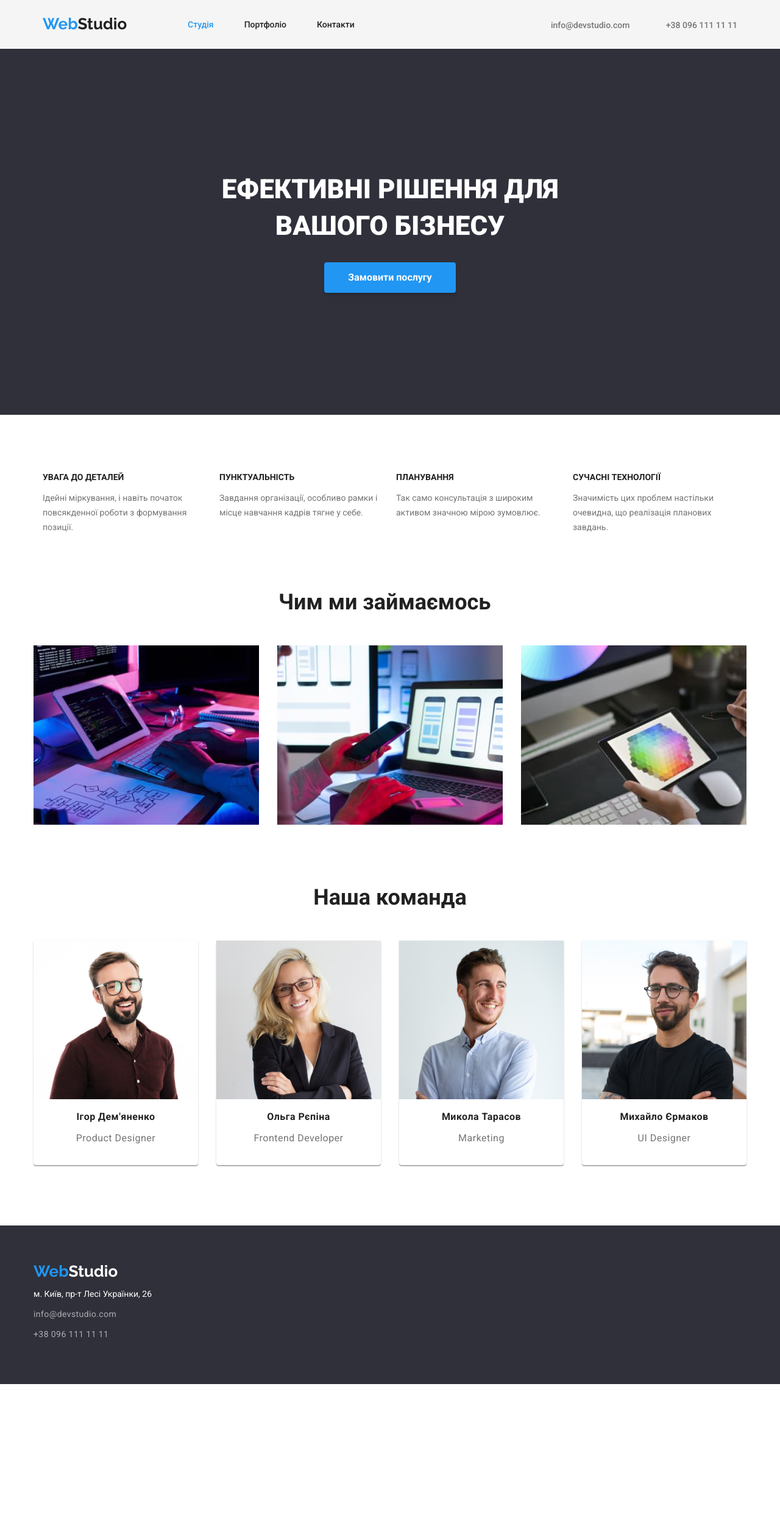
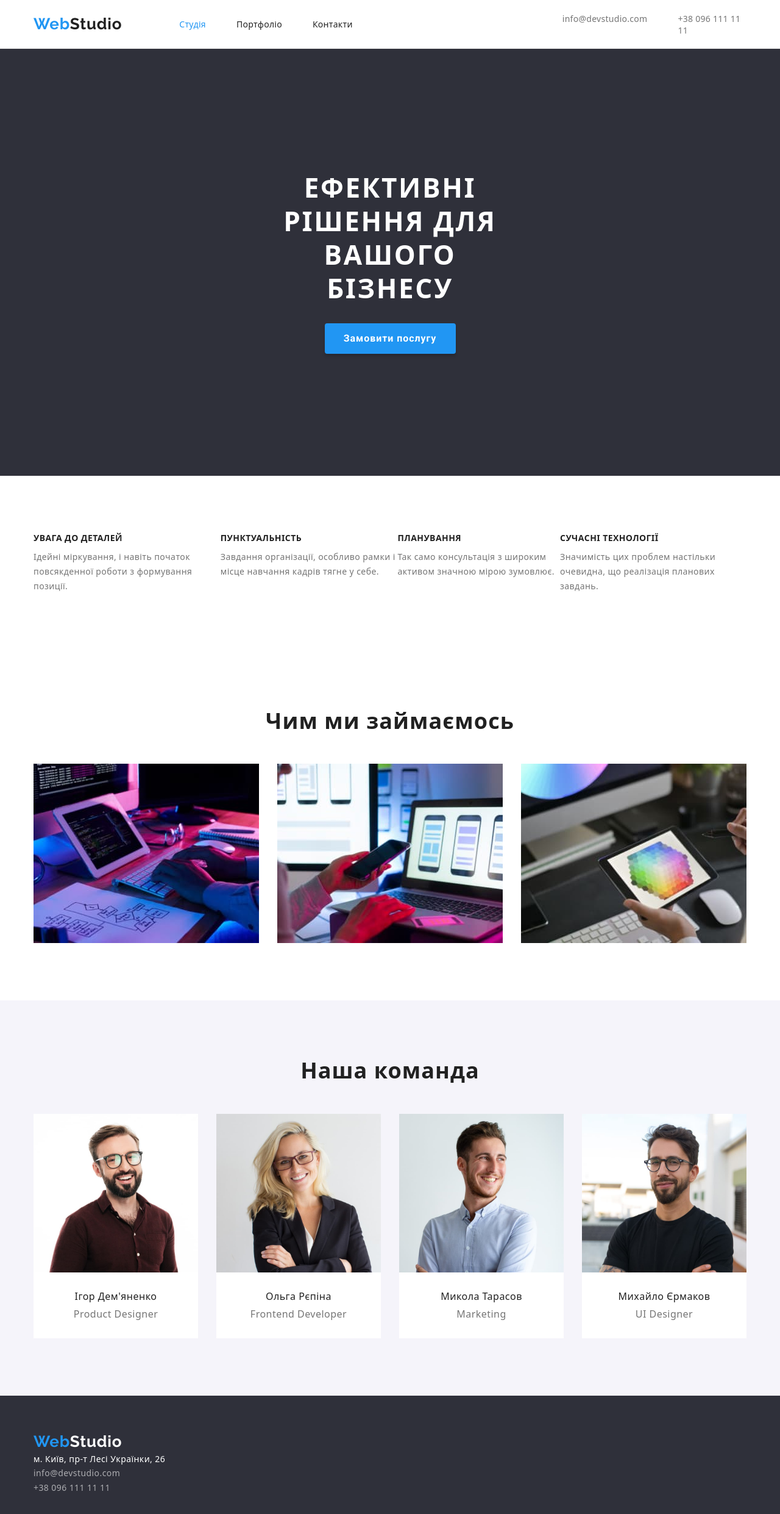
Before and after one commit to Hat1k0/-goit-markup-hw-03, a plain HTML site: page index.html in a window 1280 px wide. Shown: the whole page at 61% size. Before the commit the page ends 2269 px from the top, so only its background shows below. Drawn offline with nearby package versions, Linux system fonts and the light colour scheme.

Commit message:
Add files via upload

```diff
--- a/css/styles.css
+++ b/css/styles.css
@@ -4,63 +4,70 @@ body {
   padding: 0;
   color: #000;
 }
+h1,h2,h3,h4,h5,p,ul {
+  margin: 0;
+  padding: 0;
+}
+img {
+  display: block;
+  max-width: 100%;
+  height: auto;
+}
+.section{
+  padding: 94px 0px 94px 0px;
+  width: 100%;
+}
+.container{
+
+  margin-left: auto;
+  margin-right: auto;
+  width: 1200px;
+  padding: 0px 15px 0px 15px;
+  box-sizing: border-box;
+
+}
+
 :root {
   --accent-color: #2196f3;
   --secondary-accent-color: #188ce8;
   --primary-white-color: #fff;
   --dark-background: #2f303a;
-  --light-background: #f5f5f5;
   --text-font: "Roboto", sans-serif;
   --logo-font: "Raleway", sans-serif;
   --logo-font-size: 26px;
   --project-title-size: 18px;
   --project-discription-size: 16px;
   --primary-font-size: 14px;
+  --hero-font-weight: 900;
   --bold-font-weight: 700;
   --medium-font-weight: 500;
-  --regular-font-weight: 400;
-  --hero-font-weight: 900;
   --title-text-color: #212121;
   --secondary-text-color: #757575;
-  --footer-text-color: #fff9;
+
+  --regular-font-weight: 400;
 }
 /* !!! ------------------------------------- !!!*/
 /* !!! ------------------ HEADER------------------- !!!*/
 /* !!! ------------------------------------- !!!*/
-
 .header {
-  display: block;
-  background-color: var(--light-background);
-  width: 100%;
-  height: 80px;
+  display: flex;
+  background-color: #fff;
+  border-bottom: 1px solid #ececec;
 }
-.head-block {
+.head-flex{
+    align-items: center;
   display: flex;
-  width: 1170px;
-  height: 80px;
-  margin-left: auto;
-  margin-right: auto;
-  align-items: center;
-  justify-content: center;
-  padding: 0px 15px;
-
-  /* border: 2px solid red; */
 }
 /* !!! ------------------ LOGO ------------------ !!! */
 .head-logo {
-  margin: 0;
-  width: 145px;
-  height: 31px;
-
-  /* --------- */
   font-family: var(--logo-font);
-  font-style: normal;
   font-weight: var(--bold-font-weight);
   font-size: var(--logo-font-size);
   color: var(--title-text-color);
   text-decoration: none;
   list-style: none;
-  letter-spacing: 3%;
+  letter-spacing: 0.03em;
+  margin-right: 94px;
 }
 .span-logo {
   color: var(--accent-color);
@@ -69,142 +76,109 @@ body {
   color: var(--primary-white-color);
 }
 /* !!! ------------------ NAV ------------------ !!! */
+.nav {
+ margin-right: 344px;
+ padding-top: 32px;
+ padding-bottom: 32px;
+}
 
-.nav {
-  display: flex;
-  align-items: center;
-  margin: 0px;
-}
-.nav-ul {
-  display: flex;
-  width: 281px;
-  height: 16px;
-  margin-left: 93px;
-  padding: 0;
-}
 .nav-link {
   text-decoration: none;
   color: var(--title-text-color);
 }
-.activity {
-  color: var(--accent-color);
-}
-.nav-link:hover {
+
+.nav-link:hover,.nav-link:focus {
   color: var(--accent-color);
 }
 .nav-ul {
+  display: flex;
   list-style: none;
 }
+.nav-list-item {
 
-.nav-list-item {
   text-decoration: none;
-  font-family: var(--text-font);
-  font-style: normal;
   font-weight: var(--medium-font-weight);
   font-size: var(--primary-font-size);
-  line-height: 16px;
-  letter-spacing: 2%;
+  line-height: 1.1;
+  letter-spacing: 0.02em;
 }
-.nav-list-item:not(:last-child) {
+.nav-list-item:not(:last-child){
   margin-right: 50px;
+}
+.activity {
+  color: var(--accent-color);
 }
 /* !!! ------------------ CONTACTS ------------------ !!! */
 .head-contacts {
   display: flex;
-  justify-content: space-between;
-  width: 306px;
-  height: 18px;
+  margin: 0;
   padding: 0;
-  margin-left: auto;
   list-style: none;
 }
-.head-list-item-contacts:last-child {
-  margin-left: 50px;
+.head-list-item-contacts:not(:last-child){
+  margin-right: 50px;
 }
 .head-contacts-link {
   text-decoration: none;
   color: var(--title-text-color);
 }
-.head-contacts-link:hover {
+.head-contacts-link:hover,.head-contacts-link:focus {
   color: var(--accent-color);
 }
 .head-contacts-link {
   color: var(--secondary-text-color);
   text-decoration: none;
-  font-family: "Roboto";
-  font-style: normal;
   font-weight: var(--medium-font-weight);
   font-size: var(--primary-font-size);
-  line-height: 16px;
-  letter-spacing: 2%;
+  line-height: 1.1;
+  letter-spacing: 0.02em;
 }
-.head-contacts-link:hover {
+.head-contacts-link:hover, .head-contacts-link:focus {
   color: var(--accent-color);
-}
-.contacts-mail {
-  width: 135px;
-  height: 16px;
-}
-.contacts-tel {
-  width: 122px;
-  height: 16px;
 }
 
 /* !!! ------------------ MAIN ------------------ !!!*/
-.main {
-  color: --light-background;
+.main{
+  width: 100%;
 }
 /* !!! ------------------ MAIN-HEAD(STUDIO) ------------------ !!!*/
-.main-head {
-  display: flex;
-  flex-direction: column;
-  justify-content: center;
+
+.main-first-block{
+
+  text-align: center;
   width: 100%;
-  height: 600px;
+  background-color: var(--dark-background);
+  padding: 200px  452px 200px 452px;
 
-  background-color: var(--dark-background);
 }
 .head-title {
+  margin-right: auto;
   margin-left: auto;
-  margin-right: auto;
-  margin-bottom: 30px;
-  margin-top: 0px;
-
-  width: 696px;
-  height: 120px;
   color: var(--primary-white-color);
-  font-family: "Roboto";
-  font-style: normal;
-  font-weight: var(--hero-font-weight);
+  font-weight: 900;
   font-size: 44px;
-  line-height: 60px;
-  text-align: center;
-  letter-spacing: 6%;
+  line-height: 1.25;
+  letter-spacing: 0.06em;
   text-transform: uppercase;
 }
 .head-btn {
-  display: flex;
-  justify-content: center;
   align-items: center;
-  margin-right: auto;
-  margin-left: auto;
-  width: 216px;
+  margin-top: 30px;
+  width: 215px;
   height: 50px;
   border: none;
   box-shadow: 0px 4px 4px rgba(0, 0, 0, 0.15);
   border-radius: 4px;
   color: var(--primary-white-color);
   background-color: var(--accent-color);
-  font-family: "Roboto";
-  font-style: normal;
+  font-family: var(--text-font);
   font-weight: var(--bold-font-weight);
   font-size: 16px;
-  line-height: 30px;
-  align-items: center;
-  text-align: center;
-  letter-spacing: 6%;
+  line-height: 1.9;
+  cursor: pointer;
+  letter-spacing: 0.06em;
 }
-.head-btn:hover {
+.head-btn:hover,.head-btn:focus {
   background-color: var(--secondary-accent-color);
 }
 /* !!! ------------------ MAIN-FEATURES(STUDIO) ------------------ !!!*/
@@ -212,189 +186,107 @@ body {
 }
 .features-ul {
   display: flex;
-  justify-content: space-between;
-  width: 1170px;
-  height: 98px;
-  margin-top: 94px;
-  margin-bottom: 94px;
-  margin-left: auto;
-  margin-right: auto;
-  padding: 0px 15px;
-  box-sizing: border-box;
+  margin: 0;
+  padding: 0;
   list-style: none;
-  /* order: 2px solid red; */
-}
-.features-item-one {
-  width: 270px;
-  height: 98px;
-}
-.features-item-two {
-  width: 270px;
-  height: 74px;
-}
-.features-item-tree {
-  width: 270px;
-  height: 74px;
-}
-.features-item-four {
-  width: 270px;
-  height: 98px;
 }
 .features-list-item-title {
   margin: 0;
-  font-family: "Roboto";
-  font-style: normal;
+  margin-bottom: 10px;
   font-weight: 700;
   font-size: 14px;
-  line-height: 16px;
-  letter-spacing: 3%;
+  line-height: 1.2;
+  letter-spacing: 0.03em;
   text-transform: uppercase;
   color: var(--title-text-color);
 }
 .features-list-item-discription {
-  font-family: "Roboto";
-  font-style: normal;
-  font-weight: 400;
+  margin: 0;
+
   font-size: 14px;
-  line-height: 24px;
-  letter-spacing: 3%;
+  line-height: 1.7;
+  letter-spacing: 0.03em;
   color: var(--secondary-text-color);
 }
 /* !!! ------------------ MAIN-OCCUPATION(STUDIO) ------------------ !!!*/
 .occupation {
-  display: flex;
-  margin: 0px auto;
-  width: 100%;
-  height: 390px;
-  padding-bottom: 94px;
-}
-.occupation-block {
-  margin-left: auto;
-  margin-right: auto;
-  width: 1170px;
 }
 .occupation-title {
-  display: flex;
-  width: 366px;
-  height: 42px;
-  margin: 0px auto 50px auto;
-  font-family: "Roboto";
-  font-style: normal;
+  text-align: center;
+  margin: 0;
+  margin-bottom: 50px;
   font-weight: var(--bold-font-weight);
   font-size: 36px;
-  line-height: 42px;
-  text-align: center;
-  letter-spacing: 3%;
+  line-height: 1.16;
+
+  letter-spacing: 0.03em;
   color: var(--title-text-color);
 }
 .occupation-ul {
   display: flex;
-  justify-content: space-between;
+  padding: 0;
   list-style: none;
-  width: 1170px;
-  height: 386px;
-  margin: 0;
-  padding: 0;
 }
-.occupation-list-item,
-.occupation-one-img,
-.occupation-two-img,
-.occupation-tree-img {
-  width: 370px;
-  height: 294px;
+.occupation-list-item:not(:last-child){
+  margin-right: 30px;
 }
 /* !!! ------------------ MAIN-OUR-TEAM(STUDIO) ------------------ !!!*/
-.section-our-team {
-  display: flex;
+#portfolio{
+  background-color: #F5F4FA;
   width: 100%;
-  padding: 94px 0px;
-}
-.block-our-team {
-  margin-left: auto;
-  margin-right: auto;
-  width: 1170px;
-  height: 465px;
 }
 .our-team-title {
-  margin: 0px auto 50px auto;
-  width: 264px;
-  height: 42px;
-
-  font-family: "Roboto";
-  font-style: normal;
+  text-align: center;
+  margin: 0;
+  margin-bottom: 50px;
   font-weight: var(--bold-font-weight);
   font-size: 36px;
-  line-height: 42px;
-  text-align: center;
-  letter-spacing: 3%;
+  line-height: 1.16;
+
+  letter-spacing: 0.03em;
   color: var(--title-text-color);
 }
 .our-team-ul {
+  display: flex;
+  padding: 0;
+  margin: 0;
   list-style: none;
-  display: flex;
-  margin-left: auto;
-  margin-bottom: auto;
-  padding: 0;
 }
 .our-team-list-item {
-  /* width: 270px;
-  height: 368px; */
+  padding-bottom: 30px;
+  text-align: center;
+  background-color: #fff;
 }
-.portfolio-list-item-one,
-.portfolio-list-item-two,
-.portfolio-list-item-tree,
-.portfolio-list-item-four {
-  margin: 0px 15px 0px 15px;
-  width: 270px;
-  height: 368px;
-  box-shadow: 0px 1px 3px rgba(0, 0, 0, 0.12), 0px 1px 1px rgba(0, 0, 0, 0.14),
-    0px 2px 1px rgba(0, 0, 0, 0.2);
-  border-radius: 0px 0px 4px 4px;
+.our-team-list-item:not(:last-child){
+  margin-right: 30px;
 }
-.portfolio-list-item-one {
-  margin-left: 0px;
+.person-link {
+  text-decoration: none;
 }
-.portfolio-list-item-four {
-  margin-right: 0px;
+.person-foto {
+  margin-bottom: 30px;
 }
 .person-title {
-  font-family: "Roboto";
-  font-style: normal;
-  font-weight: var(--bold-font-weight);
+  font-weight: var(--medium-font-weight);
   font-size: 16px;
-  line-height: 19px;
-  text-align: center;
+  line-height: 1.2;
+  margin: 0;
+  margin-bottom: 10px;
   letter-spacing: 0.03em;
   color: var(--title-text-color);
 }
 .person-discription {
-  font-family: "Roboto";
-  font-style: normal;
-  font-weight: 400;
   font-size: 16px;
-  line-height: 19px;
-  text-align: center;
+  color: #757575;
+  line-height: 1.2;
   letter-spacing: 0.03em;
-  color: var(--secondary-text-color);
+  margin: 0;
 }
 /* !!! ------------------ MAIN-FILTER(PORTFOLIO) ------------------ !!!*/
-.section-btn-projects {
-  width: 100%;
-  height: calc(1360px +574px);
-  padding-top: 94px;
-  padding-bottom: 94px;
-}
-.block-btn {
-  width: 575px;
-  padding-bottom: 34px;
-  margin-right: auto;
-  margin-left: auto;
-}
 .ul-project-filter {
+  list-style: none;
+  padding: 0;
   margin: 0;
-  display: flex;
-  list-style: none;
-  padding: 0px;
 }
 .filter-list-item {
   font-family: inherit;
@@ -405,14 +297,13 @@ body {
   color: inherit;
 }
 .filter-list-item button {
-  margin-top: 1px;
-  font-family: var(--text-font);
   font-weight: var(--medium-font-weight);
-  font-size: var(--primary-font-size);
   border-radius: 4px;
   border: none;
+  cursor: pointer;
+  background-color: #f5f4fa;
 }
-.filter-list-item button:hover {
+.filter-list-item button:hover,button:focus {
   box-shadow: 0px 4px 4px rgba(0, 0, 0, 0.25);
   background-color: var(--accent-color);
   color: var(--primary-white-color);
@@ -420,183 +311,121 @@ body {
 #filter-btn-all {
   width: 73px;
   height: 38px;
-
   font-weight: var(--medium-font-weight);
   font-size: var(--primary-font-size);
 }
 #filter-btn-Web {
   width: 125px;
   height: 38px;
-
   font-weight: var(--medium-font-weight);
   font-size: var(--primary-font-size);
 }
 #filter-btn-App {
   width: 112px;
   height: 38px;
-
   font-weight: var(--medium-font-weight);
   font-size: var(--primary-font-size);
 }
 #filter-btn-Design {
   width: 103px;
   height: 38px;
-
   font-weight: var(--medium-font-weight);
   font-size: var(--primary-font-size);
 }
 #filter-btn-Marketing {
   width: 130px;
   height: 38px;
-
   font-weight: var(--medium-font-weight);
   font-size: var(--primary-font-size);
 }
-/* !!!-------------------- MAIN PROJECTS (PORTFOLIO) ------------------ !!! */
-.block-project {
-  width: 1230px;
-  height: calc(1360px -188px);
-  margin-right: auto;
-  margin-left: auto;
+.portfolio-btn-name {
+  margin: 0;
+  font-weight: var(--medium-font-weight);
+  font-size: 16px;
+  line-height: 1.625;
+  text-align: center;
+  letter-spacing: 0.03em;
 }
-.project-list-item {
-  margin: 15px;
-}
-.portfolio-project-one {
-  width: 370px;
-  height: 404px;
-}
-.portfolio-project-two {
-  width: 370px;
-  height: 404px;
-}
-.portfolio-project-tree {
-  width: 370px;
-  height: 404px;
-}
-.portfolio-project-four {
-  width: 370px;
-  height: 404px;
-}
-.portfolio-project-five {
-  width: 370px;
-  height: 404px;
-}
-.portfolio-project-six {
-  width: 370px;
-  height: 404px;
-}
-.portfolio-project-seven {
-  width: 370px;
-  height: 404px;
-}
-.portfolio-project-eight {
-  width: 370px;
-  height: 404px;
-}
-.portfolio-project-nine {
-  width: 370px;
-  height: 404px;
-}
+/* !!!------------- PORTFOLIO PROJECTS-------------------- !!!*/
 .project-ul {
-  display: flex;
-  flex-wrap: wrap;
-  padding: 0px 15px 0px 15px;
   margin: 0;
-
+  padding: 0;
   list-style: none;
   font-weight: var(--medium-font-weight);
   font-size: var(--primary-font-size);
 }
-/* .project-ul li{
-  outline: 2px solid red;
-} */
+.project-text-block{
+
+}
+.project-li {
+  border: #eeeeee solid 1px;
+  width: 370px;
+  height: 404px;
+}
+.project-li a {
+  text-decoration: none;
+}
 .project-title {
+  padding-left: 24px;
+  margin: 0;
   color: var(--title-text-color);
   font-weight: var(--bold-font-weight);
   font-size: var(--project-title-size);
-  line-height: 36px;
+  line-height: 2;
 }
 .project-discription {
+  padding-left: 24px;
+  margin: 0;
+  font-size: var(--project-discription-size);
+  line-height: 1.9;
+  color: var(--secondary-text-color);
   font-weight: var(--regular-font-weight);
-  font-size: var(--project-discription-size);
-  line-height: 30px;
-  margin: 0;
-  color: var(--secondary-text-color);
 }
-/* !!! ------------------ FOOTER  ------------------ !!! */
-.footer-block {
-  width: 1170px;
-  height: 140px;
-  margin-left: auto;
-  margin-right: auto;
+/* !!! ------------------ FOOTER ------------------ !!! */
+.footer {
+  background-color: var(--dark-background);
+  width: 100%;
 }
+.footer .container{
+  padding-top: 60px;
+  padding-bottom: 60px;
+}
+
 .footer-logo {
-  width: 145px;
-  height: 31px;
+  text-decoration: none;
   color: var(--primary-white-color);
-  text-decoration: none;
   font-family: "Raleway";
-  font-style: normal;
   font-weight: var(--bold-font-weight);
   font-size: 26px;
-  line-height: 31px;
-  letter-spacing: 3%;
+  line-height: 1.2;
+  letter-spacing: 0.03em;
 }
 .footer-address {
-  width: 231px;
-  height: 81px;
+  font-style: normal;
 }
 .footer-address-ul {
-  padding-left: 0;
   margin: 0;
+  padding: 0;
 }
 .address-list-item,
 .contact-list-item {
-  margin-top: 9px;
   list-style: none;
-  font-style: normal;
 }
 .footer-address-link {
-  width: 231px;
-  height: 21px;
-
   text-decoration: none;
   color: var(--primary-white-color);
-  font-family: "Roboto";
-  font-style: normal;
+
   font-weight: var(--regular-font-weight);
   font-size: 14px;
-  line-height: 24px;
-  letter-spacing: 3%;
+  line-height: 1.7;
+  letter-spacing: 0.03em;
 }
 .footer-link-mail,
 .footer-link-num {
-  font-family: "Roboto";
-  font-style: normal;
-  font-weight: 400;
   font-size: 14px;
-  line-height: 24px;
+  line-height: 1.7;
   letter-spacing: 0.03em;
   color: var(--primary-white-color);
   opacity: 60%;
   text-decoration: none;
 }
-
-.footer-link-mail {
-  width: 231px;
-  height: 21px;
-}
-.footer-link-num {
-  width: 231px;
-  height: 21px;
-}
-
-/* !!! --------------- FOOTER STUDY ------------------ !!! */
-.footer {
-  width: 100%;
-  height: 260px;
-  padding-top: 60px;
-  padding-bottom: 60px;
-  background-color: var(--dark-background);
-}
--- a/index.html
+++ b/index.html
@@ -23,15 +23,15 @@
 
   <body>
     <header class="header">
-      <div class="head-block">
-        <nav class="nav">
+      <div class="container">
+        <section class="head-flex">
           <a class="head-logo" href="index.html"
             ><span class="span-logo">Web</span>Studio</a
           >
-
+          <nav class="nav">
             <ul class="nav-ul">
               <li class="nav-list-item">
-              <a href="index.html" class="activity nav-link">Студія</a>
+                <a href="index.html " class="activity nav-link">Студія</a>
               </li>
               <li class="nav-list-item">
                 <a href="portfolio.html" class="nav-link">Портфоліо</a>
@@ -43,49 +43,52 @@
           </nav>
           <ul class="head-contacts">
             <li class="head-list-item-contacts">
-            <a
-              class="contacts-mail head-contacts-link"
-              href="mailto:info@devstudio.com"
+              <a class="head-contacts-link" href="mailto:info@devstudio.com"
                 >info@devstudio.com</a
               >
             </li>
             <li class="head-list-item-contacts">
-            <a class="contacts-tel head-contacts-link" href="tel:+380961111111"
+              <a class="head-contacts-link" href="tel:+380961111111"
                 >+38 096 111 11 11</a
               >
             </li>
           </ul>
+        </section>
       </div>
     </header>
     <main class="main">
-      <section class="main-head">
-        <h1 class="head-title">Ефективні рішення для вашого бізнесу</h1>
+      <div class="main-first-block">
+        <h1 class="head-title">
+          Ефективні рішення для<br />
+          вашого бізнесу
+        </h1>
         <button class="head-btn" type="button">Замовити послугу</button>
-      </section>
-      <section class="features">
-        <div class="features-block">
+      </div>
+
+      <section class="section">
+        <div class="container">
           <ul class="features-ul">
-            <li class="features-item-one features-list-item">
+            <li class="features-list-item">
               <h3 class="features-list-item-title">УВАГА ДО ДЕТАЛЕЙ</h3>
               <p class="features-list-item-discription">
                 Ідейні міркування, і навіть початок повсякденної роботи з
                 формування позиції.
               </p>
             </li>
-            <li class="features-item-two features-list-item">
+            <li class="features-list-item">
               <h3 class="features-list-item-title">ПУНКТУАЛЬНІСТЬ</h3>
               <p class="features-list-item-discription">
                 Завдання організації, особливо рамки і місце навчання кадрів
                 тягне у себе.
               </p>
             </li>
-            <li class="features-item-tree features-list-item">
+            <li class="features-list-item">
               <h3 class="features-list-item-title">ПЛАНУВАННЯ</h3>
               <p class="features-list-item-discription">
                 Так само консультація з широким активом значною мірою зумовлює.
               </p>
             </li>
-            <li class="features-item-four features-list-item">
+            <li class="features-list-item">
               <h3 class="features-list-item-title">СУЧАСНІ ТЕХНОЛОГІЇ</h3>
               <p class="features-list-item-discription">
                 Значимість цих проблем настільки очевидна, що реалізація
@@ -95,13 +98,13 @@
           </ul>
         </div>
       </section>
-      <section class="occupation">
-        <div class="occupation-block">
+      <section class="section">
+        <div class="container">
           <h2 class="occupation-title">Чим ми займаємось</h2>
           <ul class="occupation-ul">
             <li class="occupation-list-item">
               <img
-                class="occupation-one-img"
+                class="occupation-img"
                 src="image/workspace2.jpg"
                 alt="workspace-image"
                 width="370"
@@ -113,7 +116,7 @@
               <img
                 src="image/workspace.jpg"
                 alt="workspace-image"
-                class="occupation-two-img"
+                class="occupation-img"
                 width="370"
                 height="294"
               />
@@ -122,7 +125,7 @@
               <img
                 src="image/workspace3.jpg"
                 alt="workspace-image"
-                class="occupation-tree-img"
+                class="occupation-img"
                 width="370"
                 height="294"
               />
@@ -130,11 +133,12 @@
           </ul>
         </div>
       </section>
-      <section id="portfolio" class="section-our-team">
-        <div class="block-our-team">
+      <section id="portfolio" class="section">
+        <div class="container">
           <h2 class="our-team-title">Наша команда</h2>
           <ul class="our-team-ul">
-            <li class="portfolio-list-item-one our-team-list-item">
+            <li class="our-team-list-item">
+              <a class="person-link" href="">
                 <img
                   src="image/igor.jpg"
                   alt="person-foto"
@@ -145,9 +149,11 @@
 
                 <h3 class="person-title">Ігор Дем'яненко</h3>
                 <p class="person-discription">Product Designer</p>
+              </a>
             </li>
-            <li class="portfolio-list-item-two our-team-list-item">
-              <img
+            <li class="our-team-list-item">
+              <a class="person-link" href=""
+                ><img
                   class="person-foto"
                   src="image/olga.jpg"
                   alt="person foto"
@@ -157,10 +163,12 @@
 
                 <h3 class="person-title">Ольга Рєпіна</h3>
                 <p class="person-discription">Frontend Developer</p>
+              </a>
             </li>
 
-            <li class="portfolio-list-item-tree our-team-list-item">
-              <img
+            <li class="our-team-list-item">
+              <a class="person-link" href=""
+                ><img
                   src="image/mykola.jpg"
                   alt="person foto"
                   class="person-foto"
@@ -170,10 +178,12 @@
 
                 <h3 class="person-title">Микола Тарасов</h3>
                 <p class="person-discription">Marketing</p>
+              </a>
             </li>
 
-            <li class="portfolio-list-item-four our-team-list-item">
-              <img
+            <li class="our-team-list-item">
+              <a class="person-link" href=""
+                ><img
                   src="image/mykhailo.jpg"
                   alt="person foto"
                   class="person-foto"
@@ -183,16 +193,18 @@
 
                 <h3 class="person-title">Михайло Єрмаков</h3>
                 <p class="person-discription">UI Designer</p>
+              </a>
             </li>
           </ul>
         </div>
       </section>
     </main>
     <footer class="footer">
-      <div class="footer-block">
+      <div class="container">
         <a class="footer-logo" href="index.html"
           ><span class="span-logo">Web</span>Studio</a
         >
+
         <address class="footer-address">
           <ul class="footer-address-ul">
             <li class="address-list-item">
```
Also changed, not shown: portfolio.html (+78 -55 lines). Lines whose indentation alone changed are shown as unchanged.
